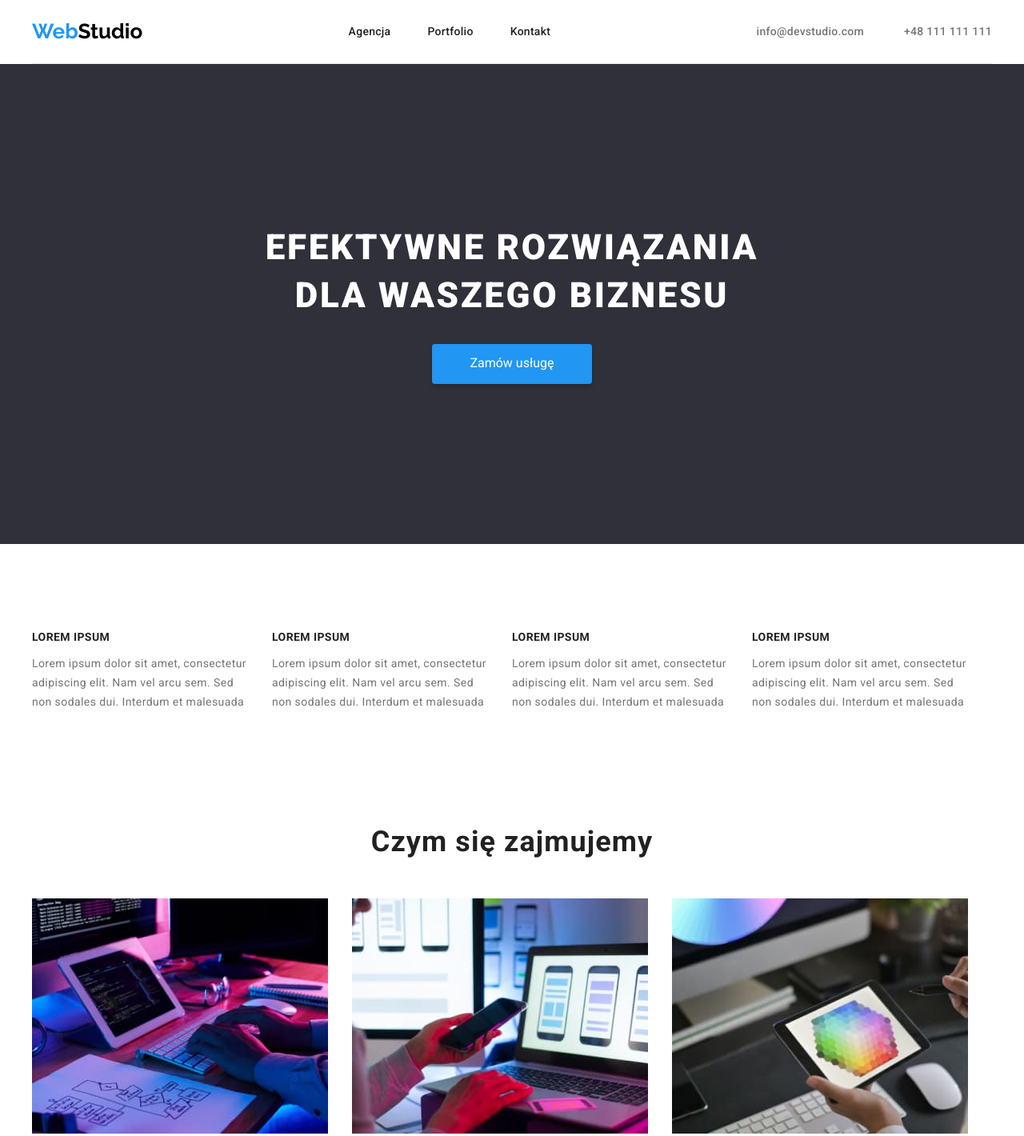
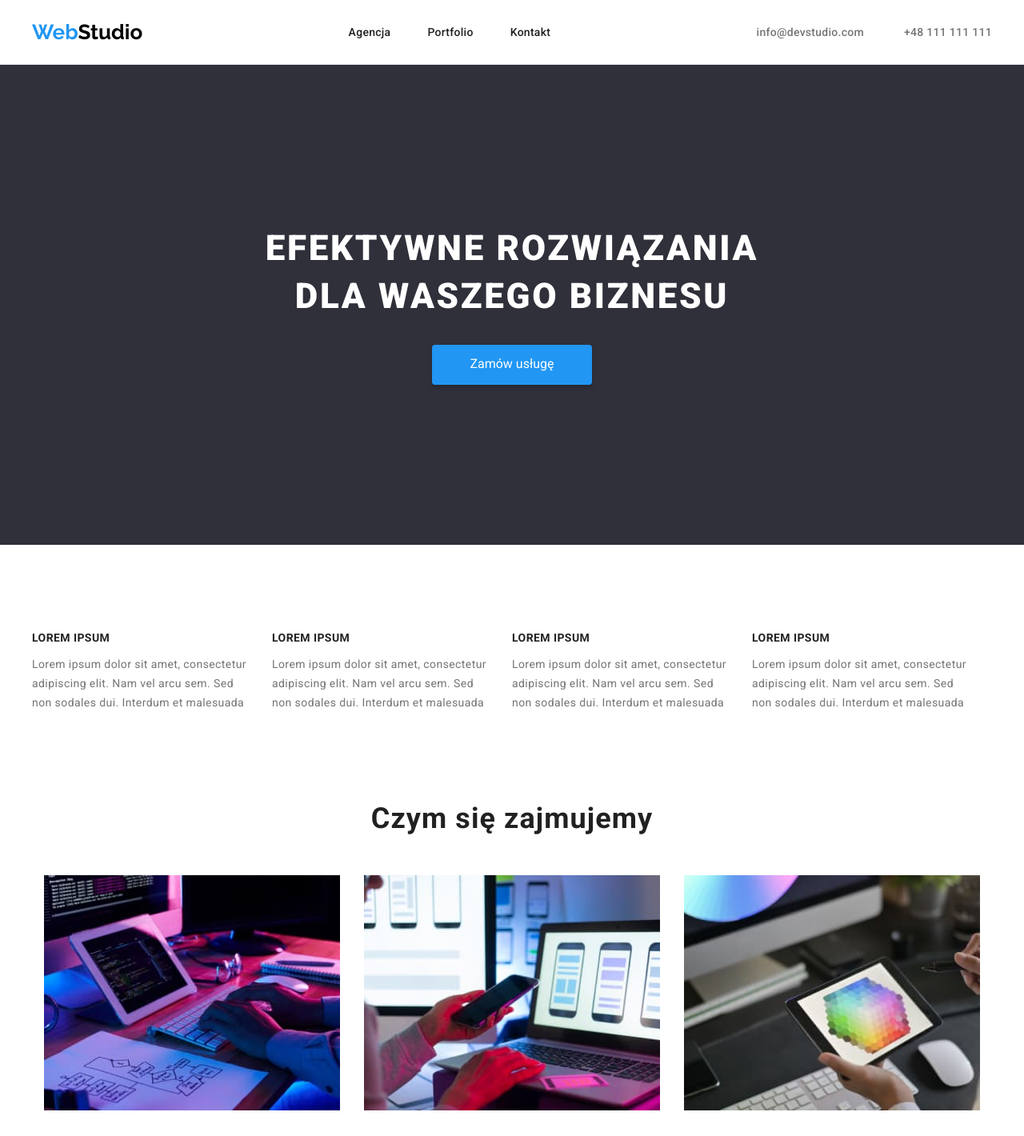
Before and after one commit to martysza/goit-markup-hw-03, a plain HTML site: page index.html in a window 1280 px wide. Shown: the top 1420 px of the page at 80% size. Drawn offline with nearby package versions, Linux system fonts and the light colour scheme.

Commit message:
Update styles.css

```diff
--- a/css/styles.css
+++ b/css/styles.css
@@ -111,6 +111,7 @@ display: flex;
 gap: 30px;
 padding-bottom: 94px;
 margin: 0px;
+justify-content: center;
 }
 
 .team-title {
@@ -134,15 +135,17 @@ margin: 0px;
   line-height: 1.167em;
   text-align: center;
   letter-spacing: 0.03em;
-margin-bottom: 50px;
+padding-bottom: 50px;
   color: var(--main-color);
   padding-top: 94px;
+  margin: 0;
 }
 
 .img-second-title {
     display: flex;
     gap: 30px;
     padding-bottom: 94px;
+    justify-content: center;
 }
 
 /*Lorem Ipsum -> Agencja*/
@@ -216,13 +219,16 @@ margin-bottom: 50px;
 
 /*NAWIGACJA*/
 
+.navbar{
+border-bottom: 1px solid #ececec;}
+
 .navbar .container {
   display: flex;
   align-items: center;
   border-color: #ffffff;
   height: 80px;
   justify-content:space-between;
-  border-bottom: 1px solid #ececec;
+
 }
 
 .navbar a {
```
